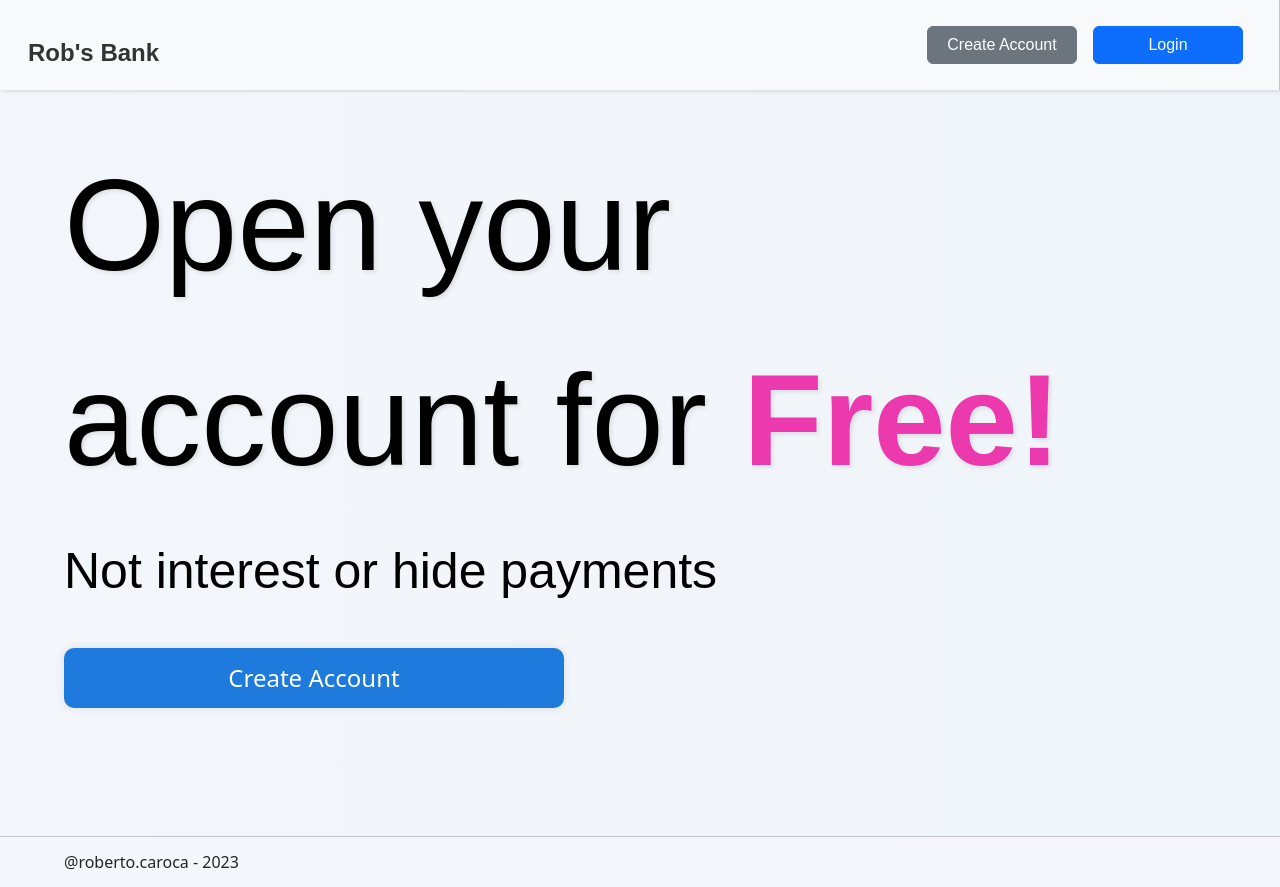
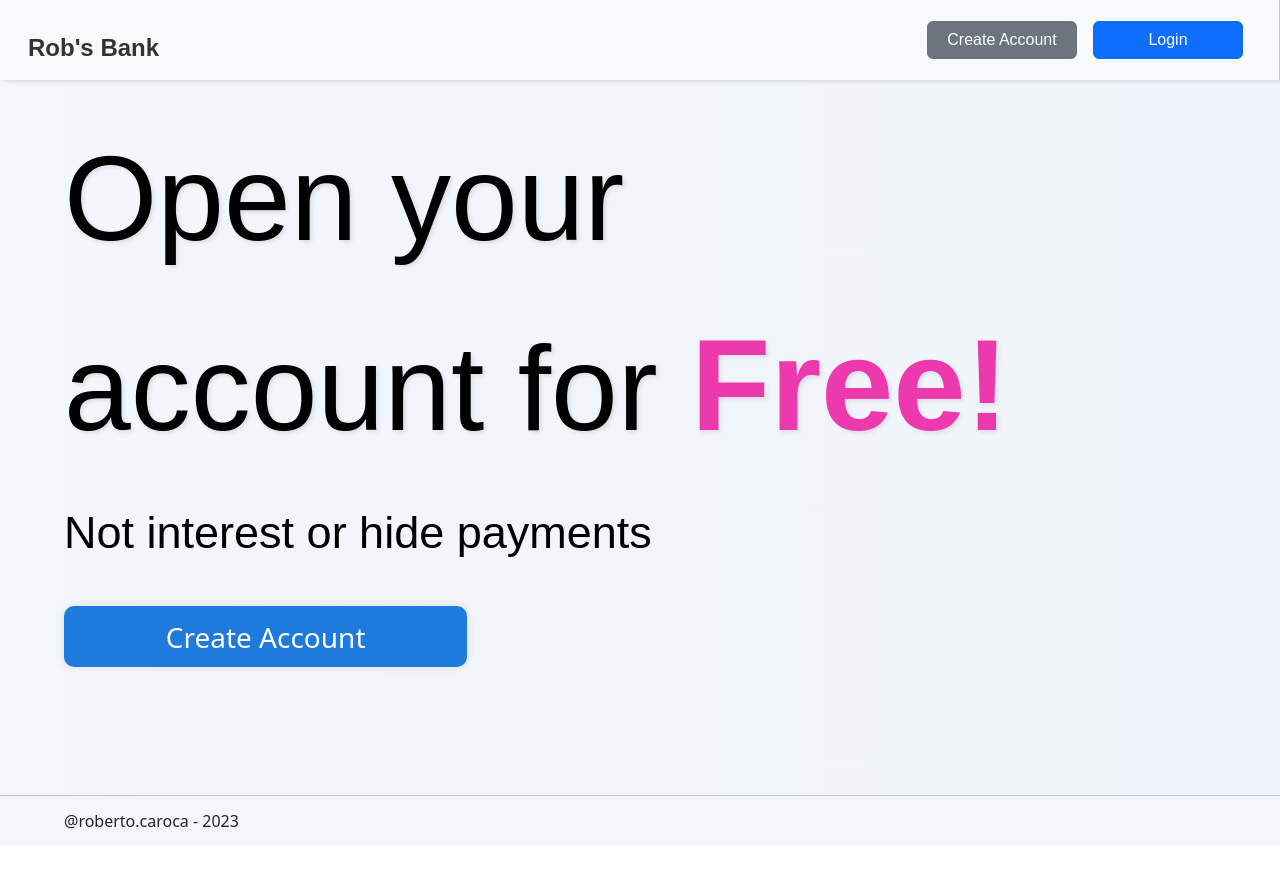
Before and after one commit to RobertoCaroca/banking-app, a React (Create React App) app in the folder client/: page / in a window 1280 px wide. After the commit the page ends 846 px from the top, so only its background shows below. Built offline with nearby package versions, Linux system fonts and the light colour scheme; no server answers.

Commit message:
home style

```diff
--- a/client/src/components/home.js
+++ b/client/src/components/home.js
@@ -1,4 +1,5 @@
 import React from 'react';
+import { Link } from 'react-router-dom';
 import Navbar from './navbar';
 import '../styles/home.css';
 
@@ -10,8 +11,7 @@ function Home() {
       <div className="home-content">
         <p className="lead">Open your account for <span className='emphasis'>Free!</span></p>
         <p className="claim"> Not interest or hide payments</p>
-        <button className="home-btn">Create Account</button>
-      </div>
+        <Link className="home-btn" to="/create-account">Create Account</Link>      </div>
       <div className="footer">@roberto.caroca - 2023</div>
     </div>
     </>
--- a/client/src/styles/home.css
+++ b/client/src/styles/home.css
@@ -13,22 +13,20 @@
   width: 100%;
   background: linear-gradient(to right, #F3F6FA, #f0f5fb);
   padding: 3% 5% 10% 5%;
-  margin-top: 90px;
+  margin-top: 70px;
 }
 
 .lead {
-  height: 70%;
-  width: 90%;
-  font-size: 130px;
-  font-weight: 500;
+  width: 85%;
+  font-size: 120px;
+  font-weight: 400;
   font-family: 'Montserrat', sans-serif;
   text-shadow: 2px 2px 4px rgba(0, 0, 0, 0.1);
 }
 
 .claim {
-  height: 30%;
-  width: 90%;
-  font-size: 50px;
+  width: 85%;
+  font-size: 45px;
   font-weight: 200;
   align-items: center;
 }
@@ -42,13 +40,17 @@
 }
 
 .home-btn {
-  width: 100%;
-  height: 100%;
-  font-size: 1.5rem;
-  font-weight: 500;
+  width: 35%;
+  font-size: 28px;
+  font-weight: 400;
   border-radius: 10px;
   background-color: #1e7adc;
   color: #fff;
+  text-align: center;
+  vertical-align: middle;
+  line-height: 50px;
+  padding: 0.5%;
+  text-decoration: none;
   border: none;
   box-shadow: 0px 0px 10px rgba(0, 0, 0, 0.1);
   margin: 2% 0 0 0;
--- a/client/src/styles/navbar.css
+++ b/client/src/styles/navbar.css
@@ -6,12 +6,12 @@
   padding: 0.5rem 1rem;
   box-shadow: 2px 0 5px rgba(0, 0, 0, 0.2);
   border-right: 0.7px solid #c4c4c4;
-  height: 90px;
+  height: 80px;
 }
 
 .navbar-brand {
   font-family: 'Montserrat', sans-serif;
-  font-size: 24px !important;
+  font-size: 18px !important;
   font-weight: 600;
   padding: 0 !important;
   margin: 20px 0 5px 0px !important;
```
